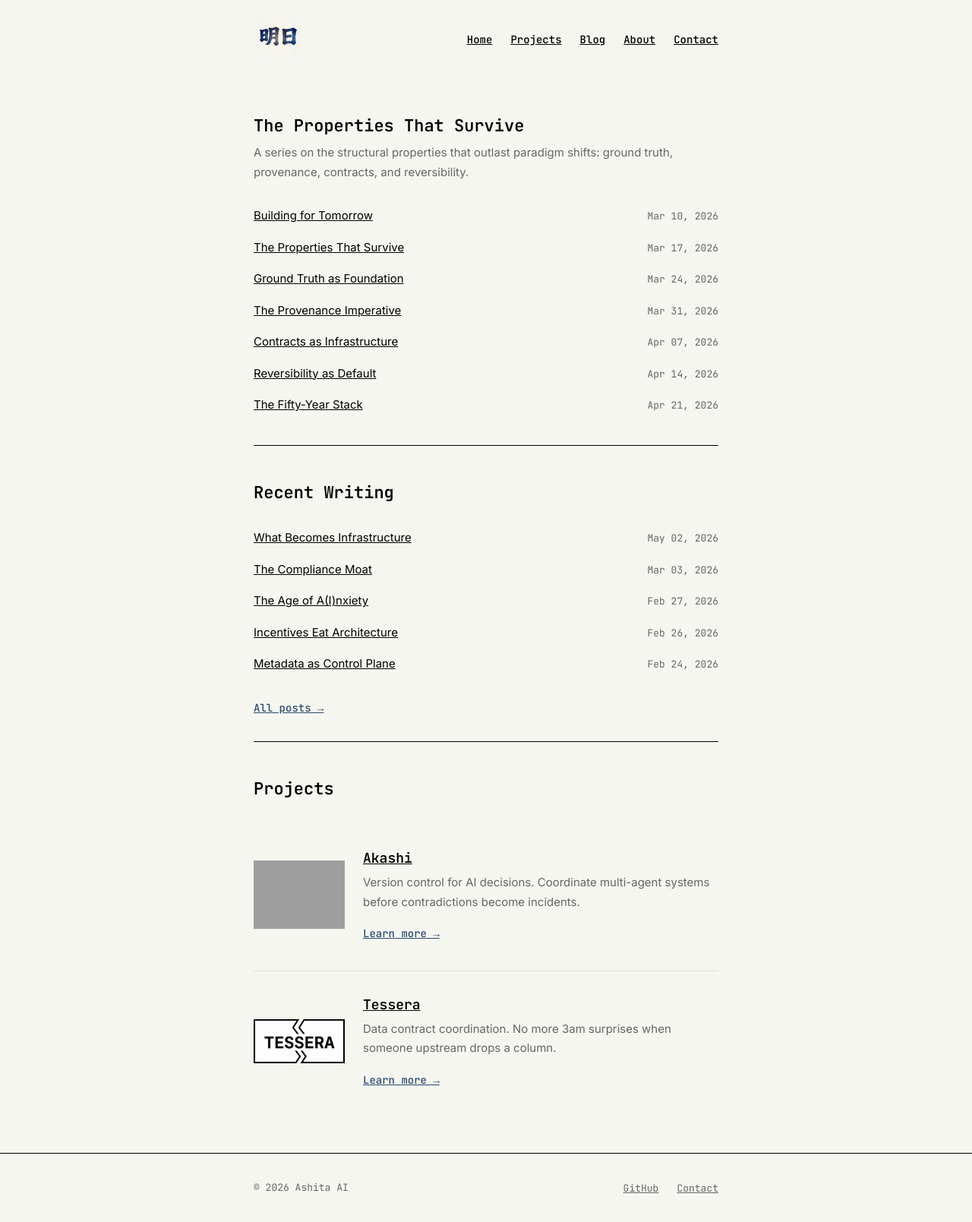
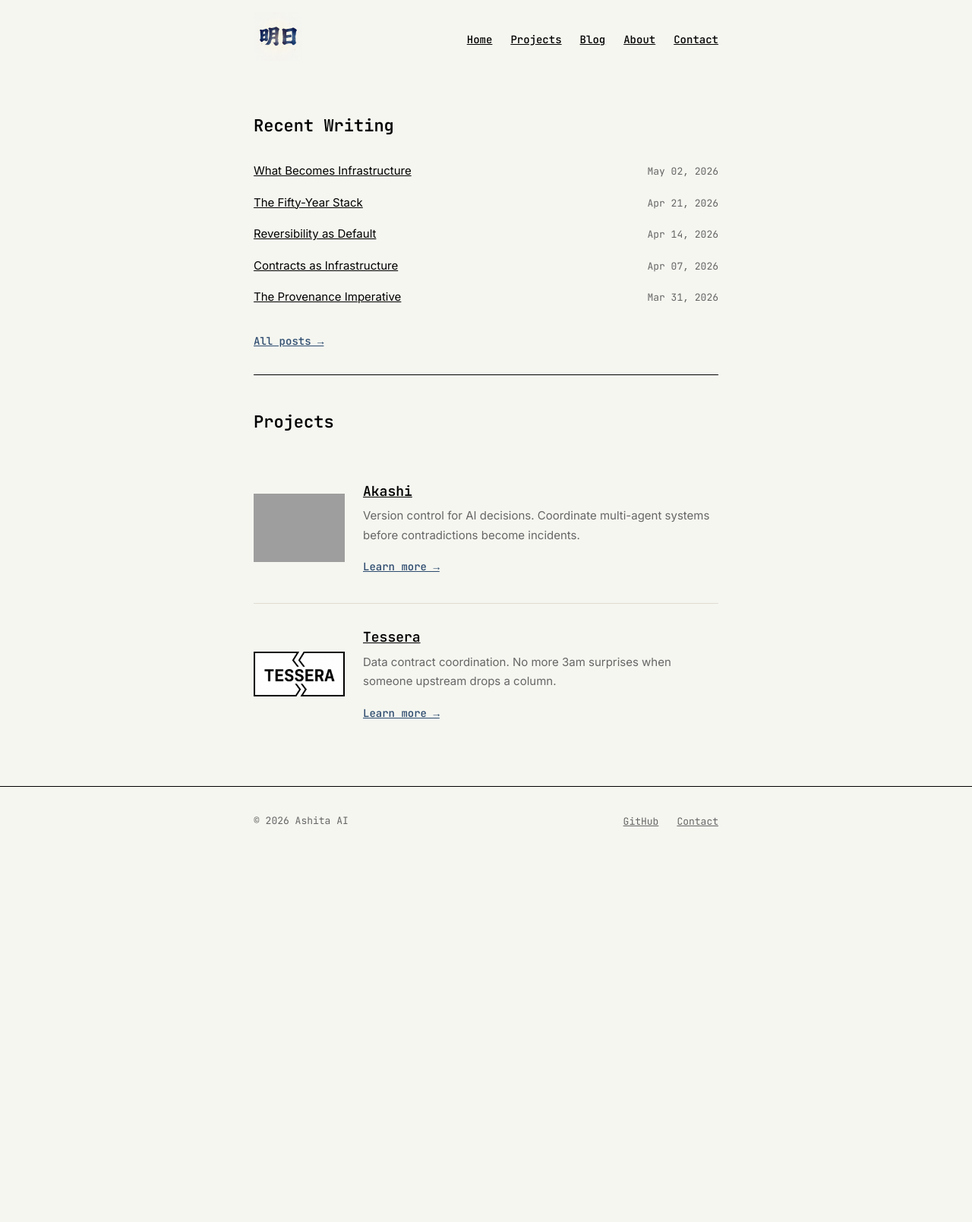
Before and after one commit to ashita-ai/ashita-ai.github.io, a Jekyll site: the page built from index.html, in a window 1280 px wide. Shown: the whole page at 76% size. Built offline with Jekyll 4.4.1, drawn with Linux system fonts in a browser that asks for light colours; after the commit the page ends 1125 px from its top, so only the background shows below that; grey boxes are pictures that could not be loaded.

Commit message:
Remove Properties That Survive callout from home page (#24)

```diff
--- a/assets/css/main.css
+++ b/assets/css/main.css
@@ -550,52 +550,6 @@ pre code {
   color: var(--color-white);
 }
 
-/* Series Feature (Homepage) */
-.series-feature {
-  margin-bottom: 3rem;
-  padding-bottom: 2rem;
-  border-bottom: 1px solid var(--color-black);
-}
-
-.series-feature h2 {
-  margin-bottom: 0.5rem;
-}
-
-.series-description {
-  color: var(--color-gray);
-  font-size: 0.9375rem;
-  margin-bottom: 1.5rem;
-}
-
-.series-feature-list {
-  list-style: none;
-  padding: 0;
-  margin: 0;
-}
-
-.series-feature-list li {
-  padding: 0.5rem 0;
-  display: flex;
-  justify-content: space-between;
-  align-items: baseline;
-  gap: 1rem;
-}
-
-.series-feature-list a {
-  color: var(--color-black);
-}
-
-.series-feature-list a:hover {
-  color: var(--color-accent);
-}
-
-.series-feature-list .post-date {
-  font-family: var(--font-mono);
-  font-size: 0.8125rem;
-  color: var(--color-gray);
-  flex-shrink: 0;
-}
-
 /* Responsive */
 @media (max-width: 600px) {
   .nav-container {
--- a/index.html
+++ b/index.html
@@ -3,25 +3,10 @@ layout: default
 title: Home
 ---
 
-<section class="series-feature">
-  <h2>The Properties That Survive</h2>
-  <p class="series-description">A series on the structural properties that outlast paradigm shifts: ground truth, provenance, contracts, and reversibility.</p>
-  <ul class="series-feature-list">
-    {% assign series_posts = site.posts | where: "series", "the-properties-that-survive" | sort: "date" %}
-    {% for post in series_posts %}
-    <li>
-      <a href="{{ post.url | relative_url }}">{{ post.title }}</a>
-      <span class="post-date">{{ post.date | date: "%b %d, %Y" }}</span>
-    </li>
-    {% endfor %}
-  </ul>
-</section>
-
 <section class="blog-section">
   <h2>Recent Writing</h2>
   <ul class="blog-list">
-    {% assign non_series = site.posts | where_exp: "post", "post.series != 'the-properties-that-survive'" %}
-    {% assign recent = non_series | slice: 0, 5 %}
+    {% assign recent = site.posts | slice: 0, 5 %}
     {% for post in recent %}
     <li>
       <a href="{{ post.url | relative_url }}">{{ post.title }}</a>
```
